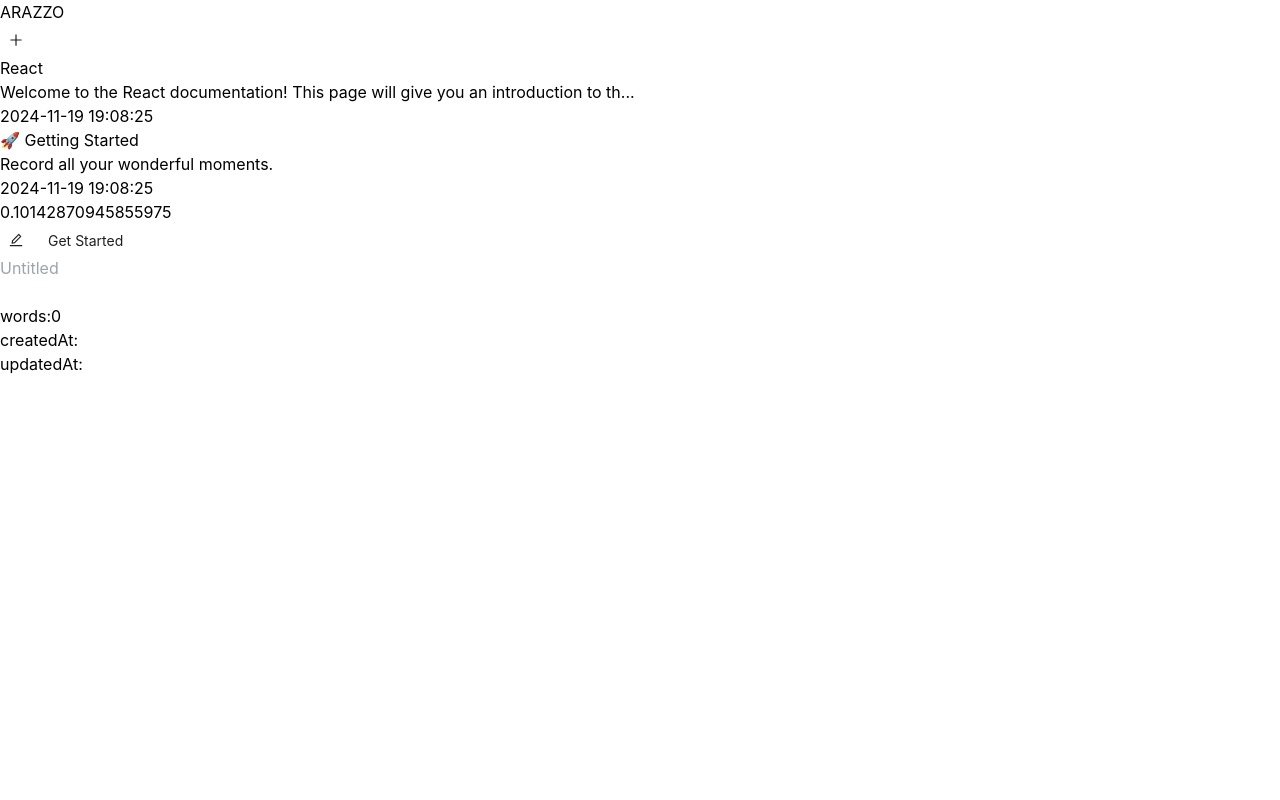
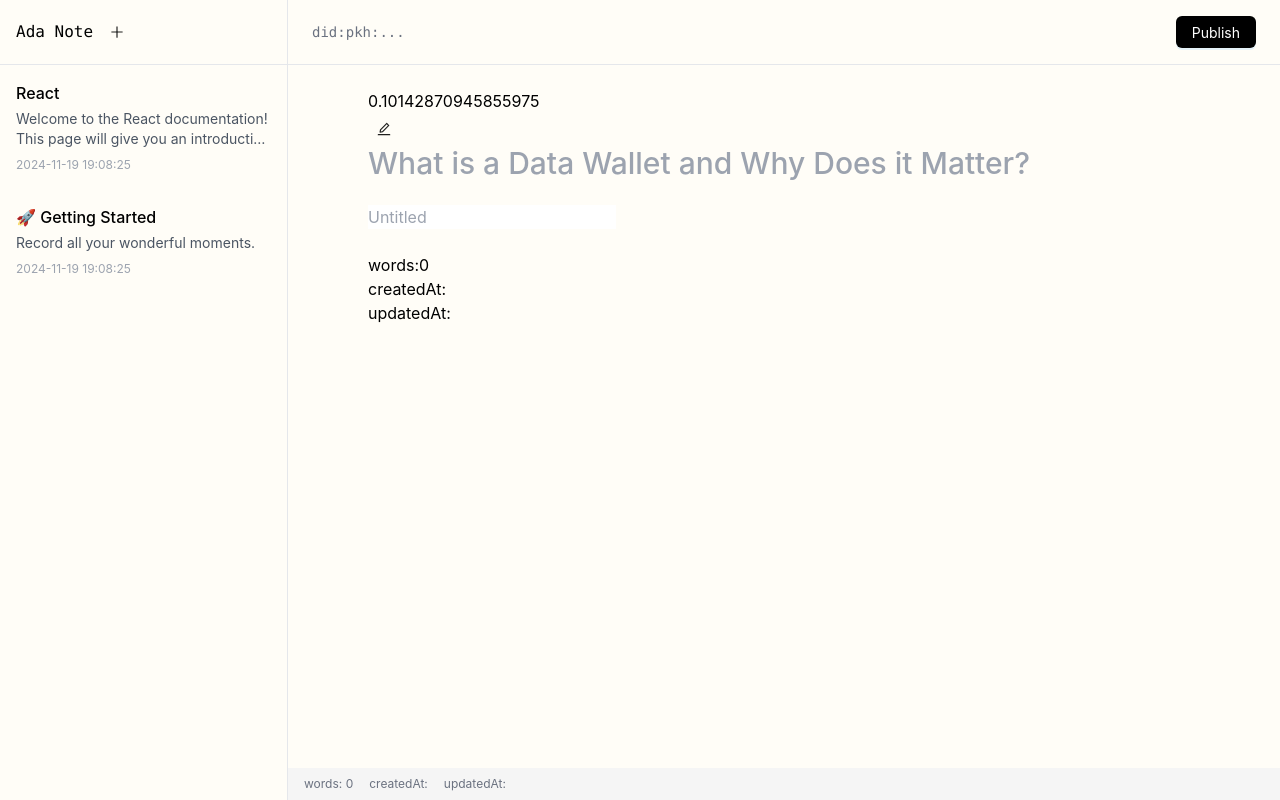
Before and after one commit to shivamangina/ada-box, a React (Create React App) app: page / in a window 1280 px wide. Built offline with nearby package versions, Linux system fonts and the light colour scheme.

Commit message:
fix: fix editor logo sizes

```diff
--- a/src/components/editor/EditorMenu.tsx
+++ b/src/components/editor/EditorMenu.tsx
@@ -86,11 +86,11 @@ const Icon = ({ editor }: { editor: any }) => {
   ];
 
   return (
-    <div className="editor-menu">
+    <div className="flex space-x-2">
       {items.map(({ action, title, icon }, index) => (
         <Tooltip title={title} key={index}>
-          <div className={`editor-menu-item`} onClick={action}>
-            <svg className="remix">
+          <div className="w-4 h-4" onClick={action}>
+            <svg className="w-4 h-4">
               <use xlinkHref={`${remixiconUrl}#ri-${icon}`} />
             </svg>
           </div>
--- a/src/views/PostEditor.tsx
+++ b/src/views/PostEditor.tsx
@@ -29,38 +29,56 @@ function PostEditor() {
 
     return (
         <Spin spinning={false}>
-            <div>
-                <div>
-                    <div>
-                        <div>
-                            <span className="app-name">ARAZZO</span>
-                        </div>
-
+            <div className="min-h-screen bg-[#fffdf7]">
+                {/* Left Sidebar */}
+                <div className="fixed left-0 top-0 w-72 h-full border-r border-gray-200 bg-[#fffdf7]">
+                    {/* Sidebar Header */}
+                    <div className="flex items-center justify-between p-4 border-b border-gray-200">
+                        <div className="flex items-center space-x-2">
+                            <span className="font-mono">Ada Note</span>
                             <Tooltip title="Add Post">
                                 <Button icon={<PlusOutlined />} shape="circle" type="text" onClick={() => selectPost(null)} />
                             </Tooltip>
                         </div>
+                    </div>
 
-                    <div>
-                        <div>
+                    {/* Posts List */}
+                    <div className="overflow-y-auto h-[calc(100vh-64px)]">
                         {DEFAULT_POSTS.map((item, index) => (
                             <div
-                                    className={classnames("post-item", {
-                                        "is-active": selectedPost?.randomUUID === item.randomUUID,
-                                    })}
                                 key={index}
                                 onClick={() => selectPost(item)}
+                                className={classnames("p-4 cursor-pointer hover:bg-gray-100", {
+                                    "bg-gray-100": selectedPost?.randomUUID === item.randomUUID,
+                                })}
                             >
-                                    <div>{item.title}</div>
-                                    <div dangerouslySetInnerHTML={{ __html: item.plainText }} />
-                                    <div>{formatDate(item.updatedAt)}</div>
+                                <h3 className="font-medium mb-1">{item.title}</h3>
+                                <div className="text-sm text-gray-600 line-clamp-2" dangerouslySetInnerHTML={{ __html: item.plainText }} />
+                                <div className="text-xs text-gray-400 mt-2">{formatDate(item.updatedAt)}</div>
                             </div>
                         ))}
                     </div>
                 </div>
+
+                {/* Main Content */}
+                <div className="ml-72">
+                    {/* Top Bar */}
+                    <div className="flex justify-between items-center px-6 py-4 border-b border-gray-200">
+                        <div className="text-sm text-gray-500 font-mono">{selectedPost?.randomUUID || "did:pkh:..."}</div>
+                        <div className="flex items-center space-x-2">
+                            {selectedPost && (
+                                <CopyToClipboard text={link}>
+                                    <Button icon={<ShareAltOutlined />} type="text" />
+                                </CopyToClipboard>
+                            )}
+                            <Button type="primary" className="bg-black">
+                                Publish
+                            </Button>
+                        </div>
                     </div>
 
-                <div>
+                    {/* Editor Area */}
+                    <div className="max-w-4xl mx-auto px-8 py-6">
                         <div>
                             <div>{Math.random()}</div>
                             <div>
@@ -82,20 +100,27 @@ function PostEditor() {
                                         <Button icon={<EditOutlined />} type="text" onClick={() => setMode(Mode.Edit)} />
                                     </Tooltip>
                                 )}
-
-                            {
-                                <Button
-                                    type="text"
-                                    onClick={() => {
-                                        console.log("clicked")
-                                    }}
-                                >
-                                    Get Started
-                                </Button>
-                            }
                             </div>
                         </div>
-                    <Editor selectedPost={selectedPost} ref={editorRef} mode={mode} />
+                        <input
+                            type="text"
+                            placeholder="What is a Data Wallet and Why Does it Matter?"
+                            className="w-full text-3xl font-medium bg-transparent border-none outline-none mb-6"
+                        />
+                        <Editor
+                            selectedPost={selectedPost}
+                            ref={editorRef}
+                            mode={mode}
+                            // className="prose max-w-none"
+                        />
+                    </div>
+
+                    {/* Footer */}
+                    <div className="fixed bottom-0 left-72 right-0 bg-[#f5f5f5] px-4 py-2 text-xs text-gray-500 flex space-x-4">
+                        <span>words: {0}</span>
+                        <span>createdAt: {selectedPost?.createdAt && formatDate(selectedPost.createdAt)}</span>
+                        <span>updatedAt: {selectedPost?.updatedAt && formatDate(selectedPost.updatedAt)}</span>
+                    </div>
                 </div>
             </div>
         </Spin>
```
Lines whose indentation alone changed are shown as unchanged.
